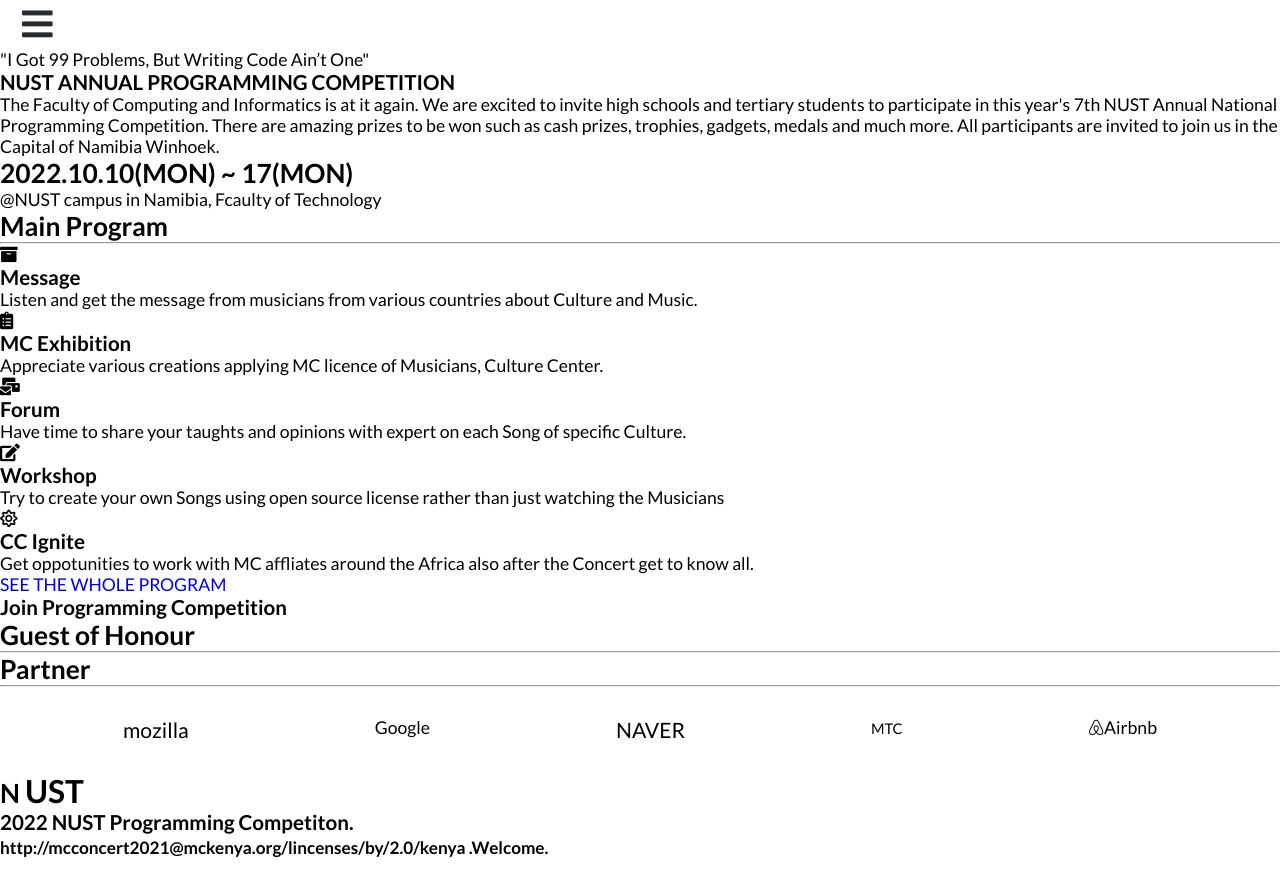
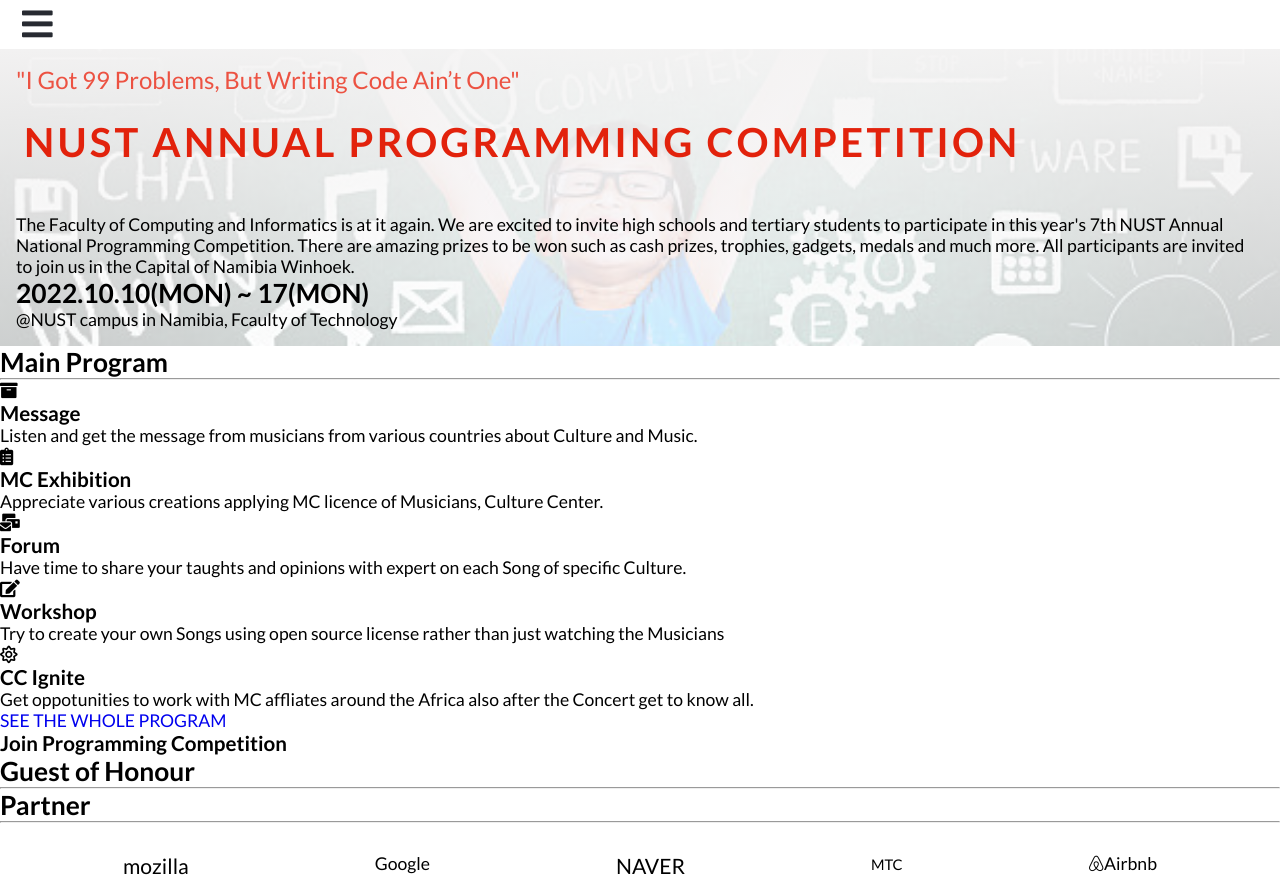
Before and after one commit to Lucas-Erkana/Capstone2-Project-Competition-page, a website: page index.html in a window 1280 px wide. Shown: the top 881 px of the page. Before the commit the page ends 858 px from the top, so only its background shows below. Drawn offline with Linux system fonts and the light colour scheme; a web font is replaced by a local one.

Commit message:
Add styling to home page

```diff
--- a/styles.css
+++ b/styles.css
@@ -105,3 +105,50 @@ footer .foot-1 ul {
   font-size: 50px;
   color: var(--color-lightgrey);
 }
+
+@-webkit-keyframes menuDisplay {
+  0% {
+    transform: translateY(-60%) scaleY(0);
+  }
+
+  100% {
+    transform: translateY(0) scale(1);
+  }
+}
+
+@keyframes menuDisplay {
+  0% {
+    transform: translateY(-60%) scaleY(0);
+  }
+
+  100% {
+    transform: translateY(0) scale(1);
+  }
+}
+
+.sec1 {
+  padding: 16px;
+  background: linear-gradient(rgba(245, 244, 244, 0.9882352941), rgba(254, 255, 255, 0.8)), url(./images/background-image2.jpg);
+  background-repeat: no-repeat;
+  background-size: cover;
+  background-position: center;
+}
+
+.para1 {
+  color: var(--color-secondary);
+  font-size: 1.5rem;
+}
+
+.title {
+  width: 100%;
+}
+
+.main-title {
+  width: 90%;
+  color: var(--color-secondaryDeep);
+  font-weight: bolder;
+  font-size: 2.5rem;
+  letter-spacing: 0.2rem;
+  margin: 8px;
+  padding: 1rem 0 2.5rem 0;
+}
```
